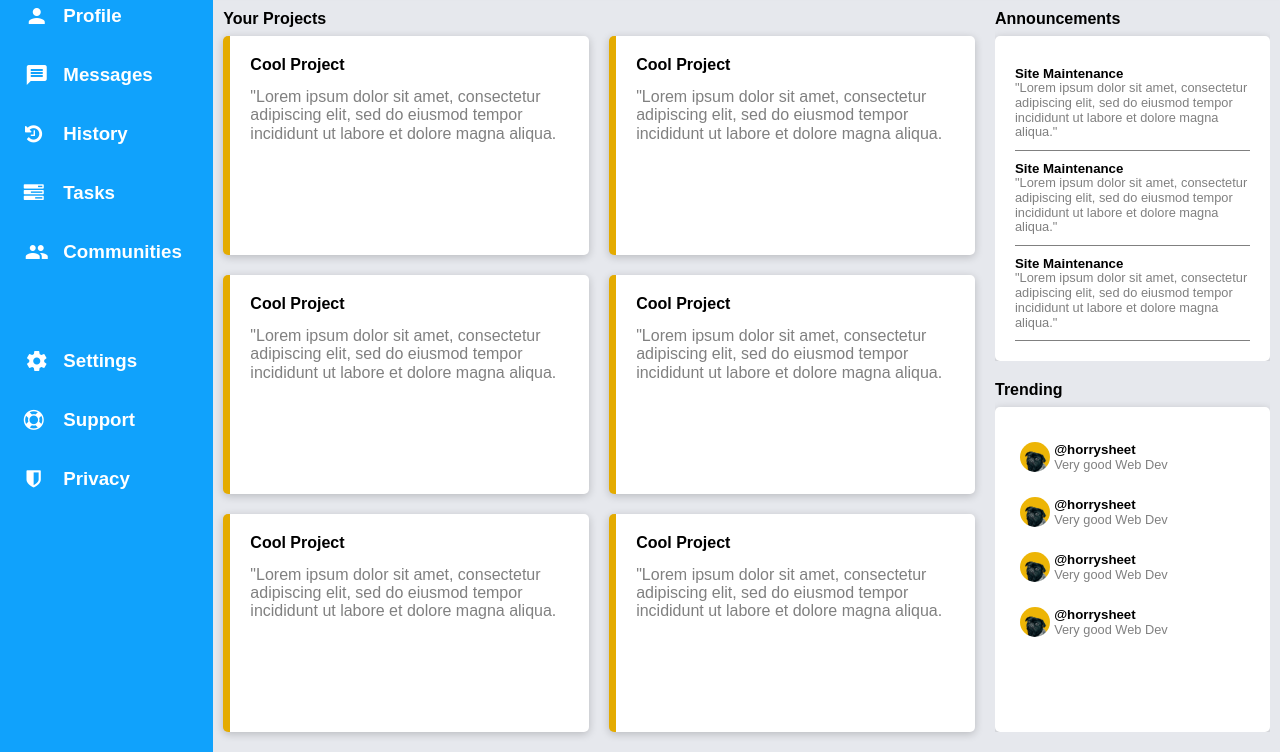
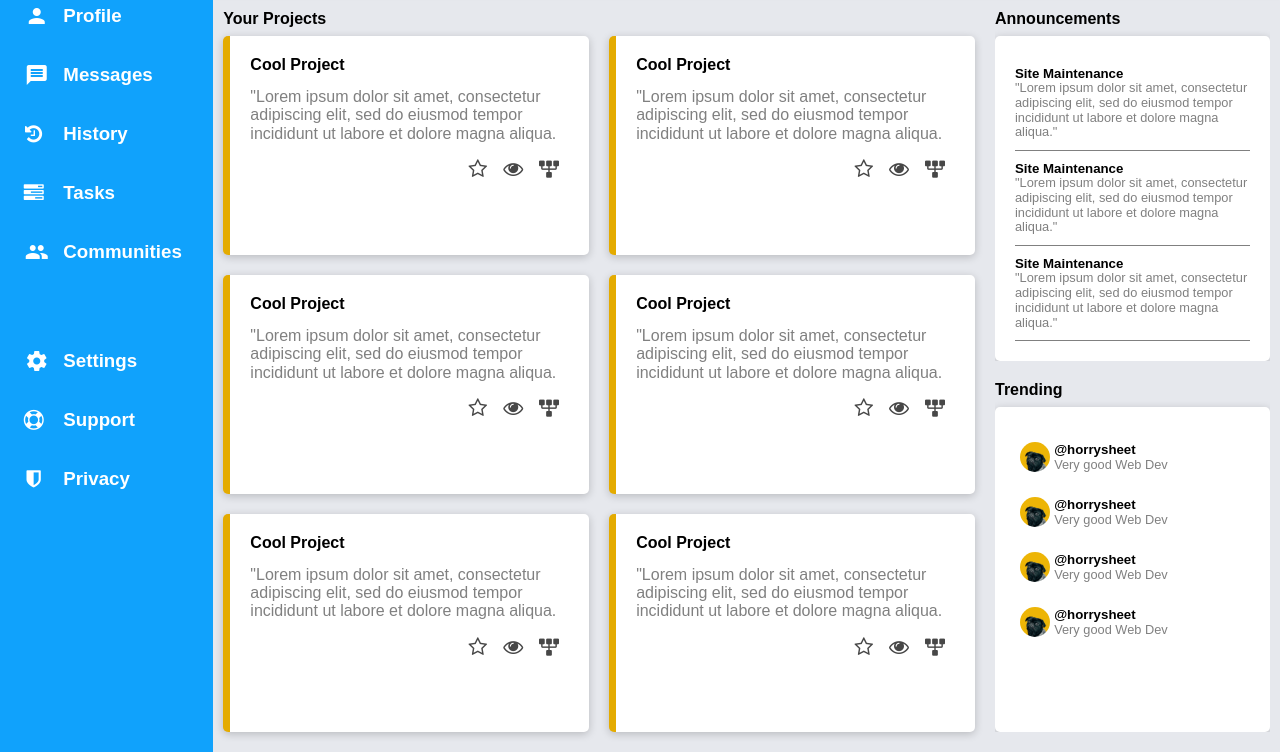
Before and after one commit to HorrySheet11/admin-dashboard-excercise, a plain HTML site: page index.html in a window 1280 px wide. Shown: the part 160-912 px from the top of the page. Drawn offline with nearby package versions, Linux system fonts and the light colour scheme; a web font is replaced by a local one.

Commit message:
added buttons
added buttons icons for cards-div

```diff
--- a/index.html
+++ b/index.html
@@ -98,6 +98,11 @@
               "Lorem ipsum dolor sit amet, consectetur adipiscing elit, sed do
               eiusmod tempor incididunt ut labore et dolore magna aliqua.
             </p>
+            <div class="buttons  card-buttons">
+              <i class="fa fa-star-o"></i>
+              <i class="fa fa-eye"></i>
+              <i class="fa fa-sitemap"></i>
+            </div>
           </div>
           <div class="cards">
             <h4>Cool Project</h4>
@@ -105,6 +110,11 @@
               "Lorem ipsum dolor sit amet, consectetur adipiscing elit, sed do
               eiusmod tempor incididunt ut labore et dolore magna aliqua.
             </p>
+            <div class="buttons  card-buttons">
+              <i class="fa fa-star-o"></i>
+              <i class="fa fa-eye"></i>
+              <i class="fa fa-sitemap"></i>
+            </div>
           </div>
           <div class="cards">
             <h4>Cool Project</h4>
@@ -112,6 +122,11 @@
               "Lorem ipsum dolor sit amet, consectetur adipiscing elit, sed do
               eiusmod tempor incididunt ut labore et dolore magna aliqua.
             </p>
+            <div class="buttons  card-buttons">
+              <i class="fa fa-star-o"></i>
+              <i class="fa fa-eye"></i>
+              <i class="fa fa-sitemap"></i>
+            </div>
           </div>
           <div class="cards">
             <h4>Cool Project</h4>
@@ -119,6 +134,11 @@
               "Lorem ipsum dolor sit amet, consectetur adipiscing elit, sed do
               eiusmod tempor incididunt ut labore et dolore magna aliqua.
             </p>
+            <div class="buttons  card-buttons">
+              <i class="fa fa-star-o"></i>
+              <i class="fa fa-eye"></i>
+              <i class="fa fa-sitemap"></i>
+            </div>
           </div>
           <div class="cards">
             <h4>Cool Project</h4>
@@ -126,6 +146,11 @@
               "Lorem ipsum dolor sit amet, consectetur adipiscing elit, sed do
               eiusmod tempor incididunt ut labore et dolore magna aliqua.
             </p>
+            <div class="buttons  card-buttons">
+              <i class="fa fa-star-o"></i>
+              <i class="fa fa-eye"></i>
+              <i class="fa fa-sitemap"></i>
+            </div>
           </div>
           <div class="cards">
             <h4>Cool Project</h4>
@@ -133,6 +158,11 @@
               "Lorem ipsum dolor sit amet, consectetur adipiscing elit, sed do
               eiusmod tempor incididunt ut labore et dolore magna aliqua.
             </p>
+            <div class="buttons  card-buttons">
+              <i class="fa fa-star-o"></i>
+              <i class="fa fa-eye"></i>
+              <i class="fa fa-sitemap"></i>
+            </div>
           </div>
         </div>
       </div>
--- a/style.css
+++ b/style.css
@@ -10,6 +10,7 @@ html {
 }
 
 body {
+
   display: grid;
   grid-template-columns: 1fr 5fr;
   grid-template-rows: 150px 1fr;
@@ -58,8 +59,8 @@ body {
     gap: 10px;
     .cards-container {
       display: grid;
-      grid-template-columns: repeat(auto-fit, minmax(300px ,1fr));
-      grid-template-rows: repeat(auto-fill, minmax(200px ,1fr));
+      grid-template-columns: repeat(auto-fit, minmax(300px, 1fr));
+      grid-template-rows: repeat(auto-fill, minmax(160px, 1fr));
       gap: 20px;
     }
   }
@@ -89,7 +90,7 @@ body {
     overflow-y: auto;
     div > div {
       border-bottom: none !important;
-      margin:5px 0;
+      margin: 5px 0;
     }
   }
 }
@@ -241,3 +242,24 @@ img {
     font-weight: bold;
   }
 }
+
+
+
+.fa-sitemap {
+  transform: rotate(180deg);
+
+
+}
+
+.fa-sitemap::before{
+  margin-left: 10px;
+  margin-right:0 !important;
+}
+
+.card-buttons {
+  display: flex;
+  margin-top: 10px;
+  color: rgb(71, 71, 71);
+  font-size: 1.2em;
+  justify-content: flex-end;
+}
```
